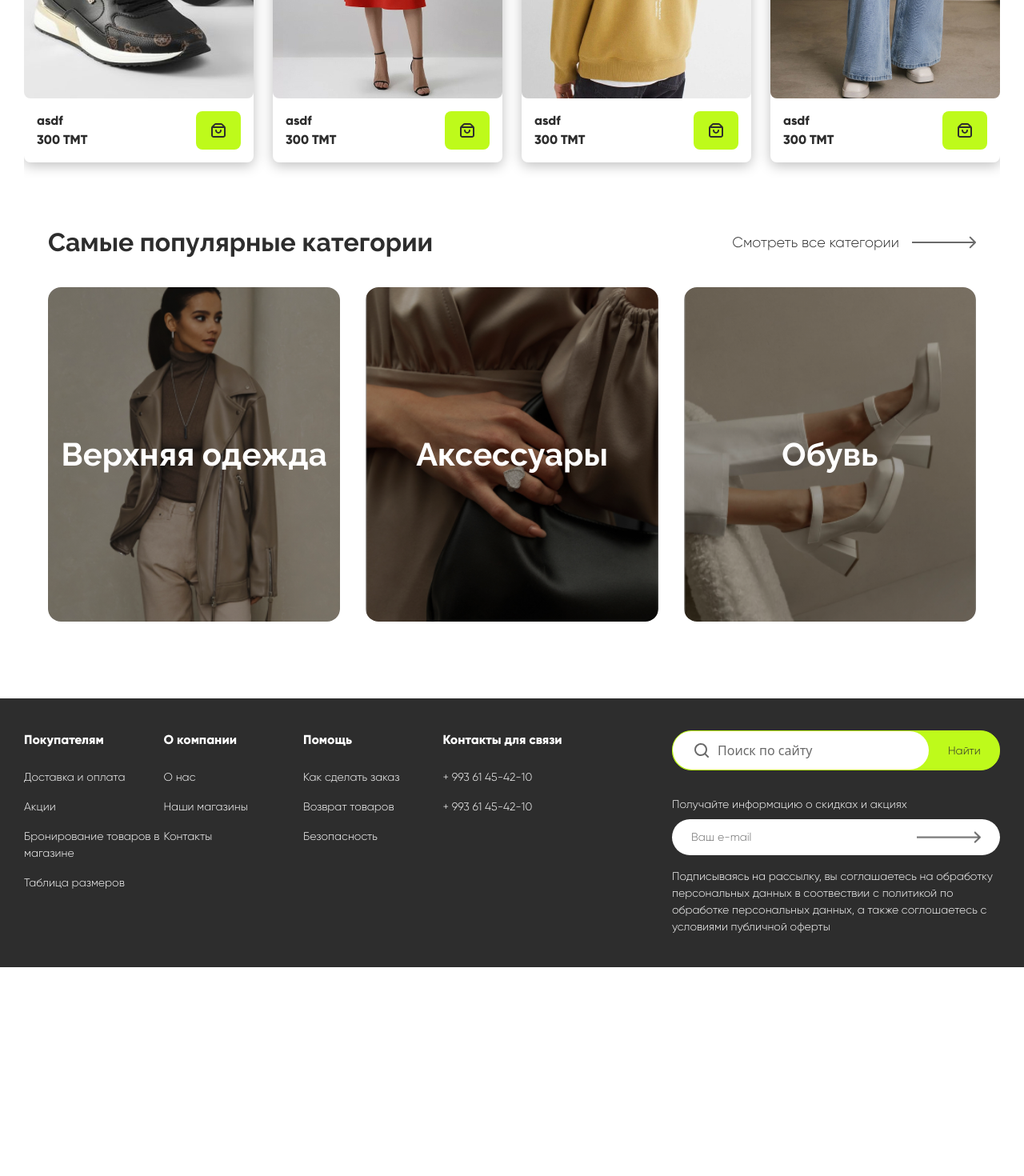
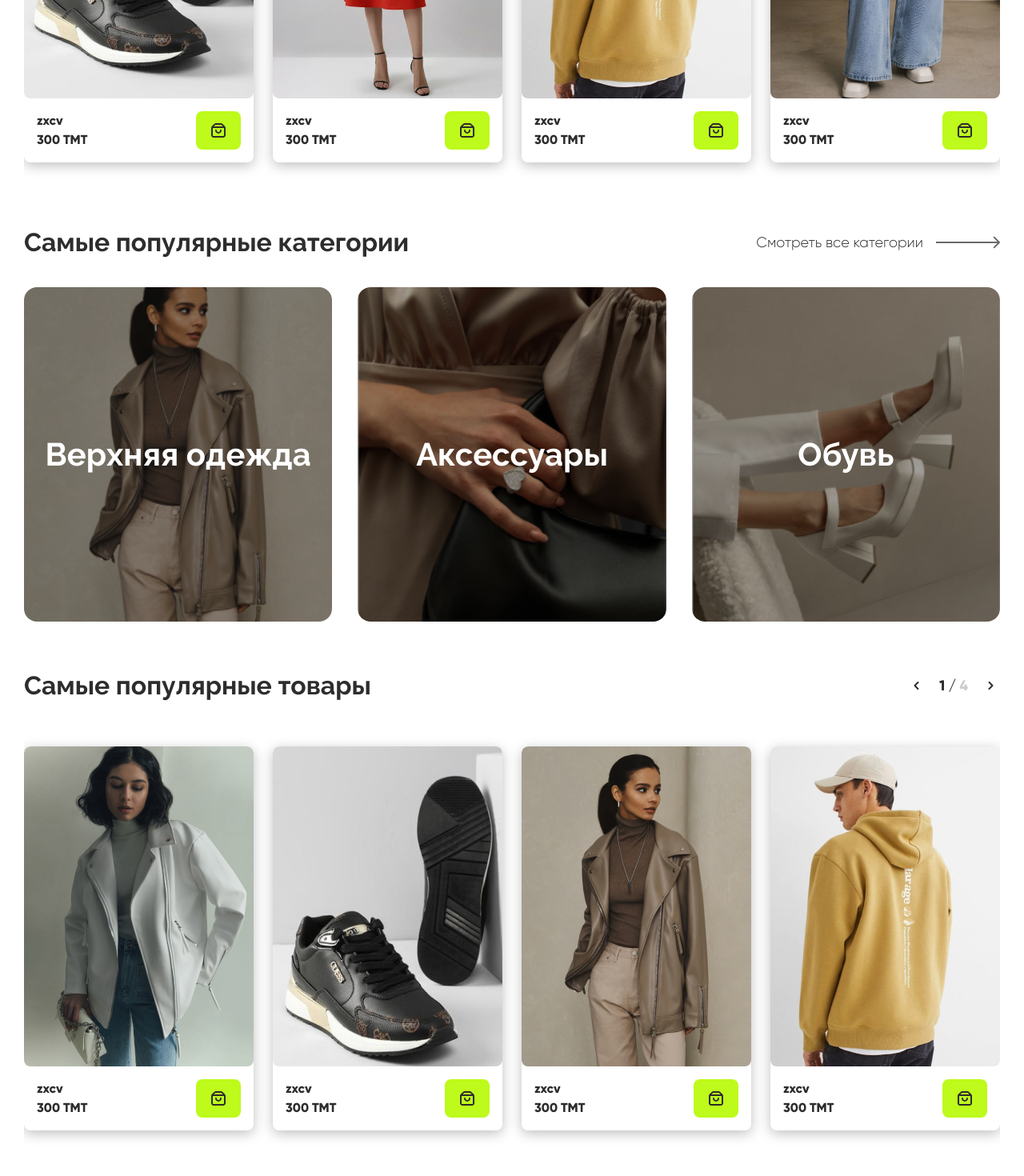
Before and after one commit to sSquareLogic/just-perfect, a Next.js app: page / in a window 1280 px wide. Shown: the part 1180-2650 px from the top of the page at 80% size. Before the commit the page ends 2389 px from the top, so only its background shows below. Built offline with nearby package versions, Linux system fonts and the light colour scheme.

Commit message:
popular items section

```diff
--- a/app/page.tsx
+++ b/app/page.tsx
@@ -2,7 +2,7 @@ import CartSwiper from "@/components/CardSwiper";
 import Container from "@/components/Container";
 import Popular from "@/components/popular/Popular";
 import Hero from "@/components/hero/Hero";
-import { newCards } from "@/public/data/new_cards";
+import { newCards, popularCards } from "@/public/data/new_cards";
 
 const Home = () => {
   return (
@@ -11,6 +11,7 @@ const Home = () => {
       <Container className="mb-10">
         <CartSwiper items={newCards} title="Новинки" />
         <Popular />
+        <CartSwiper items={popularCards} title="Самые популярные товары" />
       </Container>
     </main>
   );
--- a/components/popular/Popular.tsx
+++ b/components/popular/Popular.tsx
@@ -8,7 +8,7 @@ import { v4 } from "uuid";
 const Popular = () => {
   return (
     <section className="popular">
-      <Container className="flex flex-col gap-8 py-14">
+      <div className="flex flex-col gap-8 py-14">
         <div className="flex items-center gap-8 justify-between">
           <SectionTitle title="Самые популярные категории" />
           <LinkArrow link="/" text="Смотреть все категории" />
@@ -23,7 +23,7 @@ const Popular = () => {
             />
           ))}
         </div>
-      </Container>
+      </div>
     </section>
   );
 };
--- a/public/data/new_cards.ts
+++ b/public/data/new_cards.ts
@@ -2,82 +2,164 @@ import { ICard } from "@/types/data/card.types";
 export const newCards: ICard[] = [
   {
     img: "assets/placeholders/new-1.jpg",
-    name: "asdf",
+    name: "zxcv",
     price: "300",
   },
   {
     img: "assets/placeholders/new-2.jpg",
-    name: "asdf",
+    name: "zxcv",
     price: "300",
   },
   {
     img: "assets/placeholders/new-3.jpg",
-    name: "asdf",
+    name: "zxcv",
     price: "300",
   },
   {
     img: "assets/placeholders/new-4.jpg",
-    name: "asdf",
+    name: "zxcv",
     price: "300",
   },
   {
     img: "assets/placeholders/new-1.jpg",
-    name: "asdf",
+    name: "zxcv",
     price: "300",
   },
   {
     img: "assets/placeholders/new-2.jpg",
-    name: "asdf",
+    name: "zxcv",
     price: "300",
   },
   {
     img: "assets/placeholders/new-3.jpg",
-    name: "asdf",
+    name: "zxcv",
     price: "300",
   },
   {
     img: "assets/placeholders/new-4.jpg",
-    name: "asdf",
+    name: "zxcv",
     price: "300",
   },
   {
     img: "assets/placeholders/new-1.jpg",
-    name: "asdf",
+    name: "zxcv",
     price: "300",
   },
   {
     img: "assets/placeholders/new-2.jpg",
-    name: "asdf",
+    name: "zxcv",
     price: "300",
   },
   {
     img: "assets/placeholders/new-3.jpg",
-    name: "asdf",
+    name: "zxcv",
     price: "300",
   },
   {
     img: "assets/placeholders/new-4.jpg",
-    name: "asdf",
+    name: "zxcv",
     price: "300",
   },
   {
     img: "assets/placeholders/new-1.jpg",
-    name: "asdf",
+    name: "zxcv",
     price: "300",
   },
   {
     img: "assets/placeholders/new-2.jpg",
-    name: "asdf",
+    name: "zxcv",
     price: "300",
   },
   {
     img: "assets/placeholders/new-3.jpg",
-    name: "asdf",
+    name: "zxcv",
     price: "300",
   },
   {
     img: "assets/placeholders/new-4.jpg",
-    name: "asdf",
+    name: "zxcv",
     price: "300",
   },
 ];
+export const popularCards: ICard[] = [
+  {
+    img: "assets/placeholders/popular-item-1.jpg",
+    name: "zxcv",
+    price: "300",
+  },
+  {
+    img: "assets/placeholders/popular-item-2.jpg",
+    name: "zxcv",
+    price: "300",
+  },
+  {
+    img: "assets/placeholders/popular-item-3.jpg",
+    name: "zxcv",
+    price: "300",
+  },
+  {
+    img: "assets/placeholders/popular-item-4.jpg",
+    name: "zxcv",
+    price: "300",
+  },
+  {
+    img: "assets/placeholders/popular-item-1.jpg",
+    name: "zxcv",
+    price: "300",
+  },
+  {
+    img: "assets/placeholders/popular-item-2.jpg",
+    name: "zxcv",
+    price: "300",
+  },
+  {
+    img: "assets/placeholders/popular-item-3.jpg",
+    name: "zxcv",
+    price: "300",
+  },
+  {
+    img: "assets/placeholders/popular-item-4.jpg",
+    name: "zxcv",
+    price: "300",
+  },
+  {
+    img: "assets/placeholders/popular-item-1.jpg",
+    name: "zxcv",
+    price: "300",
+  },
+  {
+    img: "assets/placeholders/popular-item-2.jpg",
+    name: "zxcv",
+    price: "300",
+  },
+  {
+    img: "assets/placeholders/popular-item-3.jpg",
+    name: "zxcv",
+    price: "300",
+  },
+  {
+    img: "assets/placeholders/popular-item-4.jpg",
+    name: "zxcv",
+    price: "300",
+  },
+  {
+    img: "assets/placeholders/popular-item-1.jpg",
+    name: "zxcv",
+    price: "300",
+  },
+  {
+    img: "assets/placeholders/popular-item-2.jpg",
+    name: "zxcv",
+    price: "300",
+  },
+  {
+    img: "assets/placeholders/popular-item-3.jpg",
+    name: "zxcv",
+    price: "300",
+  },
+  {
+    img: "assets/placeholders/popular-item-4.jpg",
+    name: "zxcv",
+    price: "300",
+  },
+];
```
